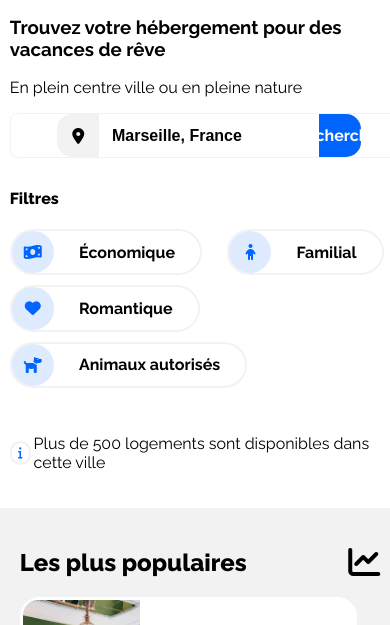
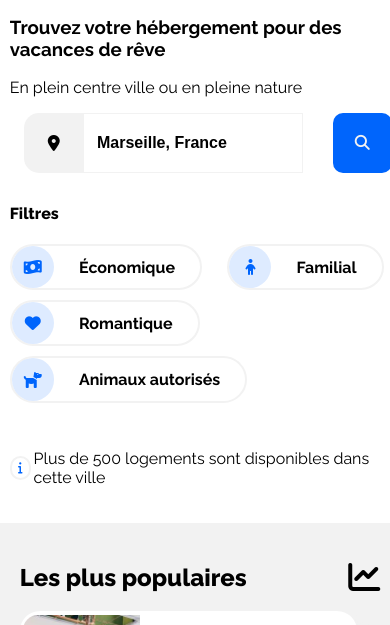
Before and after one commit to d-walid/openclassrooms-dev-web-reservia, a plain HTML site: page index.html in a window 390 px wide. Shown: the part 148-773 px from the top of the page. Drawn offline with Linux system fonts and the light colour scheme.

Commit message:
Button search modified for mobile/tablet

```diff
--- a/css/style.css
+++ b/css/style.css
@@ -150,6 +150,9 @@ a {
 }
 
 .search-container {
+  display: flex;
+  justify-content: center;
+  align-items: center;
   width: 47vh;
   border-radius: 0.9vh;
   border: 1px solid #f2f2f2;
@@ -178,6 +181,7 @@ a {
   cursor: pointer;
   height: 5vh;
   width: 16vh;
+  background-color: #0065fc;
   color: white;
   font-weight: bold;
   border-radius: 0px 15px 15px 0px;
@@ -692,9 +696,34 @@ a {
 
   /* SEARCH RESPONSIVE MOBILE */
 
+  .search-container {
+    border: none;
+  }
+
+  .search-input-container {
+    height: 7vh;
+    border: 1px solid #f2f2f2;
+    margin-right: 30px;
+  }
+
+  .icon-size {
+    width: 7vh;
+    height: 7vh;
+  }
+
   .search {
-    width: 5vh;
-    height: 5vh;
+    font-size: 0;
+    width: 7vh;
+    height: 7vh;
+    border-radius: 10px;
+  }
+
+  .search::before {
+    vertical-align: middle;
+    font-family: FontAwesome;
+    font-size: 15px;
+    color: #f2f2f2;
+    content: '\f002';
   }
 
   /* FILTERS RESPONSIVE MOBILE */
--- a/index.html
+++ b/index.html
@@ -33,18 +33,18 @@
       <h3>Trouvez votre hébergement pour des vacances de rêve</h3>
       <p>En plein centre ville ou en pleine nature</p>
     </div>
-    <div class="flex-center search-container">
+    <div class="search-container">
       <div class="icon-size flex-center grey-color">
         <i class="fas fa-map-marker-alt"></i>
       </div>
       <div>
         <input
-          class="flex-center search-input-container"
+          class="search-input-container"
           type="search"
           value="Marseille, France"
         />
       </div>
-      <div class="search blue-color">Rechercher</div>
+      <div class="search">Rechercher</div>
     </div>
 
     <!-- FILTERS -->
```
